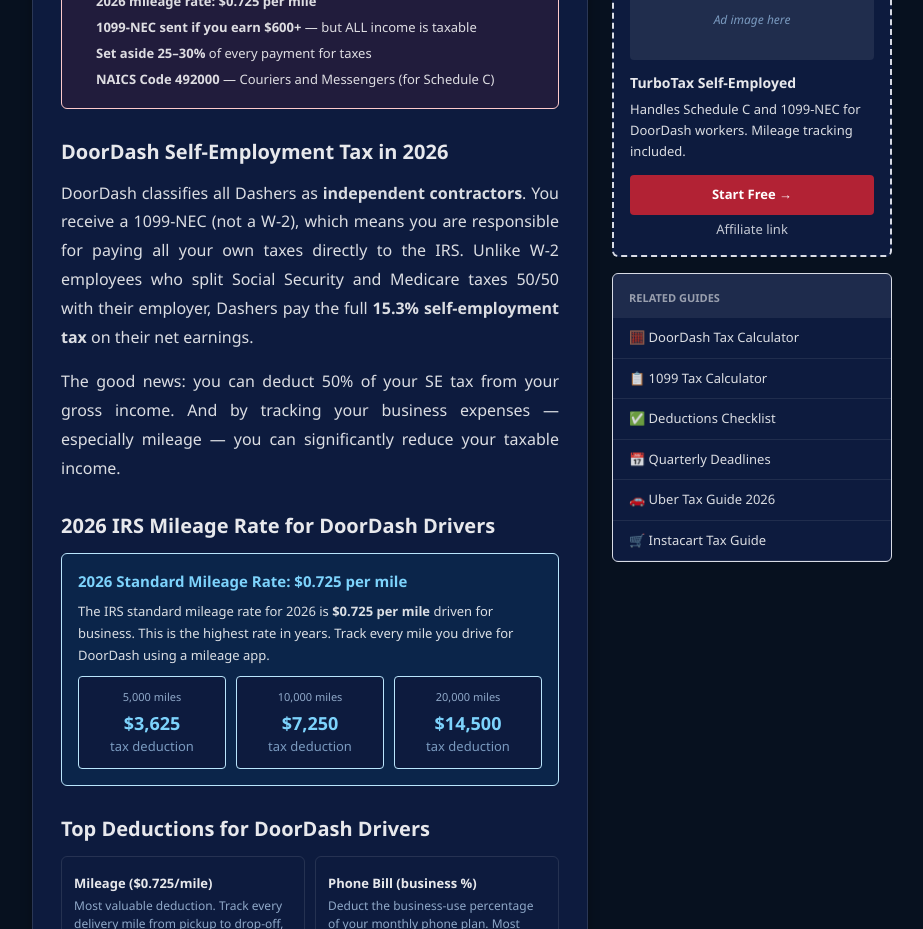
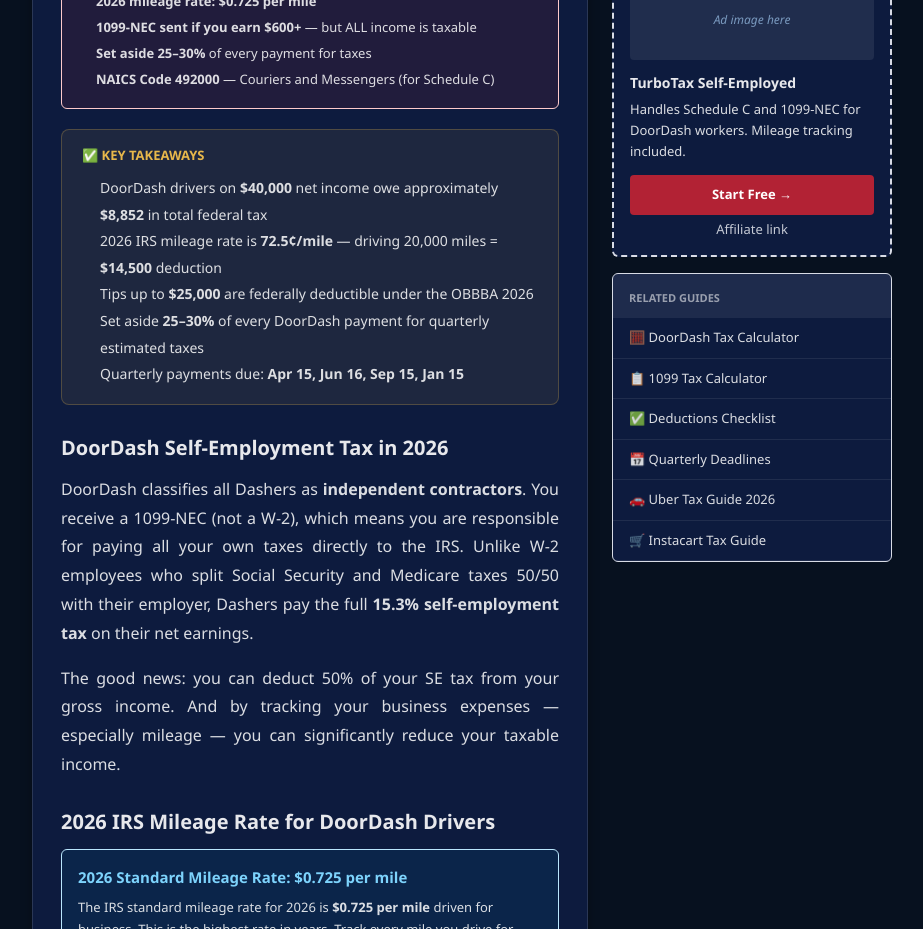
Before and after one commit to devqrcraft-ui/gigwisetax, a Next.js app: page /blog/doordash-taxes-2026 in a window 1280 px wide. Shown: the part 840-1769 px from the top of the page, without its empty margins (178-1101 px from the left). Built offline with nearby package versions, Linux system fonts and the light colour scheme.

Commit message:
feat: Key Takeaways doordash/uber/lyft/instacart/amazon-flex blog

```diff
--- a/app/blog/amazon-flex-taxes-2026/page.tsx
+++ b/app/blog/amazon-flex-taxes-2026/page.tsx
@@ -77,7 +77,17 @@ export default function AmazonFlexTaxesBlogPost() {
             That's great news for your paycheck every week. It's a shock every April if you haven't been setting money aside.
           </p>
 
-          <h2 style={h2}>Does Amazon Flex Send a 1099?</h2>
+                    <div style={{background:'rgba(232,184,75,0.08)',border:'1px solid rgba(232,184,75,0.25)',borderRadius:8,padding:'16px 20px',marginBottom:28}}>
+            <div style={{fontWeight:800,color:'#e8b84b',marginBottom:10,fontSize:13}}>✅ KEY TAKEAWAYS</div>
+            <ul style={{margin:0,padding:'0 0 0 18px',fontSize:14,lineHeight:1.9,color:'rgba(255,255,255,0.85)'}}>
+              <li>Amazon Flex drivers on <strong>$40,000</strong> net income owe approximately <strong>$8,852</strong> in total federal tax</li>
+              <li>2026 IRS mileage rate is <strong>72.5¢/mile</strong> — driving 20,000 miles = <strong>$14,500</strong> deduction</li>
+              <li>Tips up to <strong>$25,000</strong> are federally deductible under OBBBA 2026</li>
+              <li>Amazon sends <strong>1099-NEC</strong> if you earn $2,000+ in 2026</li>
+              <li>Set aside <strong>25–30%</strong> of every block payment for quarterly estimated taxes</li>
+            </ul>
+          </div>
+<h2 style={h2}>Does Amazon Flex Send a 1099?</h2>
           <p style={p}>
             Yes. Amazon sends a <strong>1099-NEC</strong> (Non-Employee Compensation) to every Flex driver who earns $600 or more in a calendar year. Your 1099-NEC will arrive by January 31, 2027 for the 2026 tax year.
           </p>
--- a/app/blog/doordash-taxes-2026/page.tsx
+++ b/app/blog/doordash-taxes-2026/page.tsx
@@ -76,7 +76,17 @@ export default function DoorDashTaxGuide() {
               </ul>
             </div>
 
-            <h2 style={h2}>DoorDash Self-Employment Tax in 2026</h2>
+                      <div style={{background:'rgba(232,184,75,0.08)',border:'1px solid rgba(232,184,75,0.25)',borderRadius:8,padding:'16px 20px',marginBottom:28}}>
+            <div style={{fontWeight:800,color:'#e8b84b',marginBottom:10,fontSize:13}}>✅ KEY TAKEAWAYS</div>
+            <ul style={{margin:0,padding:'0 0 0 18px',fontSize:14,lineHeight:1.9,color:'rgba(255,255,255,0.85)'}}>
+              <li>DoorDash drivers on <strong>$40,000</strong> net income owe approximately <strong>$8,852</strong> in total federal tax</li>
+              <li>2026 IRS mileage rate is <strong>72.5¢/mile</strong> — driving 20,000 miles = <strong>$14,500</strong> deduction</li>
+              <li>Tips up to <strong>$25,000</strong> are federally deductible under the OBBBA 2026</li>
+              <li>Set aside <strong>25–30%</strong> of every DoorDash payment for quarterly estimated taxes</li>
+              <li>Quarterly payments due: <strong>Apr 15, Jun 16, Sep 15, Jan 15</strong></li>
+            </ul>
+          </div>
+<h2 style={h2}>DoorDash Self-Employment Tax in 2026</h2>
             <p style={prose}>
               DoorDash classifies all Dashers as <strong>independent contractors</strong>. You receive a 1099-NEC (not a W-2),
               which means you are responsible for paying all your own taxes directly to the IRS.
--- a/app/blog/instacart-shopper-taxes-2026/page.tsx
+++ b/app/blog/instacart-shopper-taxes-2026/page.tsx
@@ -121,7 +121,17 @@ export default function InstacartTaxGuide() {
                 </div>
               </div>
 
-              <h2 style={h2}>Instacart 2026 Mileage Deduction ($0.725/mile)</h2>
+                        <div style={{background:'rgba(232,184,75,0.08)',border:'1px solid rgba(232,184,75,0.25)',borderRadius:8,padding:'16px 20px',marginBottom:28}}>
+            <div style={{fontWeight:800,color:'#e8b84b',marginBottom:10,fontSize:13}}>✅ KEY TAKEAWAYS</div>
+            <ul style={{margin:0,padding:'0 0 0 18px',fontSize:14,lineHeight:1.9,color:'rgba(255,255,255,0.85)'}}>
+              <li>Instacart shoppers on <strong>$35,000</strong> net income owe approximately <strong>$7,750</strong> in total federal tax</li>
+              <li>2026 IRS mileage rate is <strong>72.5¢/mile</strong> for all driving to/from stores</li>
+              <li>Tips up to <strong>$25,000</strong> are federally deductible under OBBBA 2026</li>
+              <li>Full-service shoppers get <strong>1099-NEC</strong> — in-store shoppers get W-2</li>
+              <li>Grocery bags, insulated coolers, and phone mounts are <strong>fully deductible</strong></li>
+            </ul>
+          </div>
+<h2 style={h2}>Instacart 2026 Mileage Deduction ($0.725/mile)</h2>
               <p style={prose}>
                 The mileage deduction is the most valuable tax deduction for Instacart full-service shoppers.
                 The 2026 IRS standard mileage rate is <strong>$0.725 per mile</strong> — the highest in recent years.
--- a/app/blog/lyft-driver-taxes-2026/page.tsx
+++ b/app/blog/lyft-driver-taxes-2026/page.tsx
@@ -41,6 +41,16 @@ export default function BlogPost() {
         </p>
       </div>
 
+          <div style={{background:'rgba(232,184,75,0.08)',border:'1px solid rgba(232,184,75,0.25)',borderRadius:8,padding:'16px 20px',marginBottom:28}}>
+            <div style={{fontWeight:800,color:'#e8b84b',marginBottom:10,fontSize:13}}>✅ KEY TAKEAWAYS</div>
+            <ul style={{margin:0,padding:'0 0 0 18px',fontSize:14,lineHeight:1.9,color:'rgba(255,255,255,0.85)'}}>
+              <li>Lyft drivers on <strong>$35,000</strong> net income owe approximately <strong>$7,750</strong> in total federal tax</li>
+              <li>2026 IRS mileage rate is <strong>72.5¢/mile</strong> — driving 15,000 miles = <strong>$10,875</strong> deduction</li>
+              <li>Tips up to <strong>$25,000</strong> are federally deductible under OBBBA 2026</li>
+              <li>Lyft sends <strong>1099-NEC</strong> if you earn $2,000+ in 2026</li>
+              <li>Set aside <strong>25–30%</strong> of every Lyft payment for quarterly taxes</li>
+            </ul>
+          </div>
       <h2 style={{ fontSize: 24, fontWeight: 800, marginBottom: 16, borderBottom: '2px solid rgba(165,180,252,.2)', paddingBottom: 8 }}>
         Top Tax Deductions for Lyft
       </h2>
--- a/app/blog/uber-tax-guide-2026/page.tsx
+++ b/app/blog/uber-tax-guide-2026/page.tsx
@@ -95,7 +95,17 @@ export default function UberTaxGuide() {
                 </ul>
               </div>
 
-              <h2 style={h2}>Uber's 1099 Forms Explained</h2>
+                        <div style={{background:'rgba(232,184,75,0.08)',border:'1px solid rgba(232,184,75,0.25)',borderRadius:8,padding:'16px 20px',marginBottom:28}}>
+            <div style={{fontWeight:800,color:'#e8b84b',marginBottom:10,fontSize:13}}>✅ KEY TAKEAWAYS</div>
+            <ul style={{margin:0,padding:'0 0 0 18px',fontSize:14,lineHeight:1.9,color:'rgba(255,255,255,0.85)'}}>
+              <li>Uber drivers on <strong>$35,000</strong> net income owe approximately <strong>$7,750</strong> in total federal tax</li>
+              <li>2026 IRS mileage rate is <strong>72.5¢/mile</strong> — your single largest deduction</li>
+              <li>Tips up to <strong>$25,000</strong> are federally deductible under OBBBA 2026</li>
+              <li>Uber sends <strong>1099-NEC</strong> for earnings over $2,000 and <strong>1099-K</strong> over $5,000</li>
+              <li>Set aside <strong>25–30%</strong> of every payment for quarterly estimated taxes</li>
+            </ul>
+          </div>
+<h2 style={h2}>Uber's 1099 Forms Explained</h2>
               <p style={prose}>
                 Uber issues two different 1099 forms. The <strong>1099-K</strong> reports your gross trip earnings
                 (what riders/Uber Eats users paid — before Uber's service fee). The <strong>1099-NEC</strong>
```
